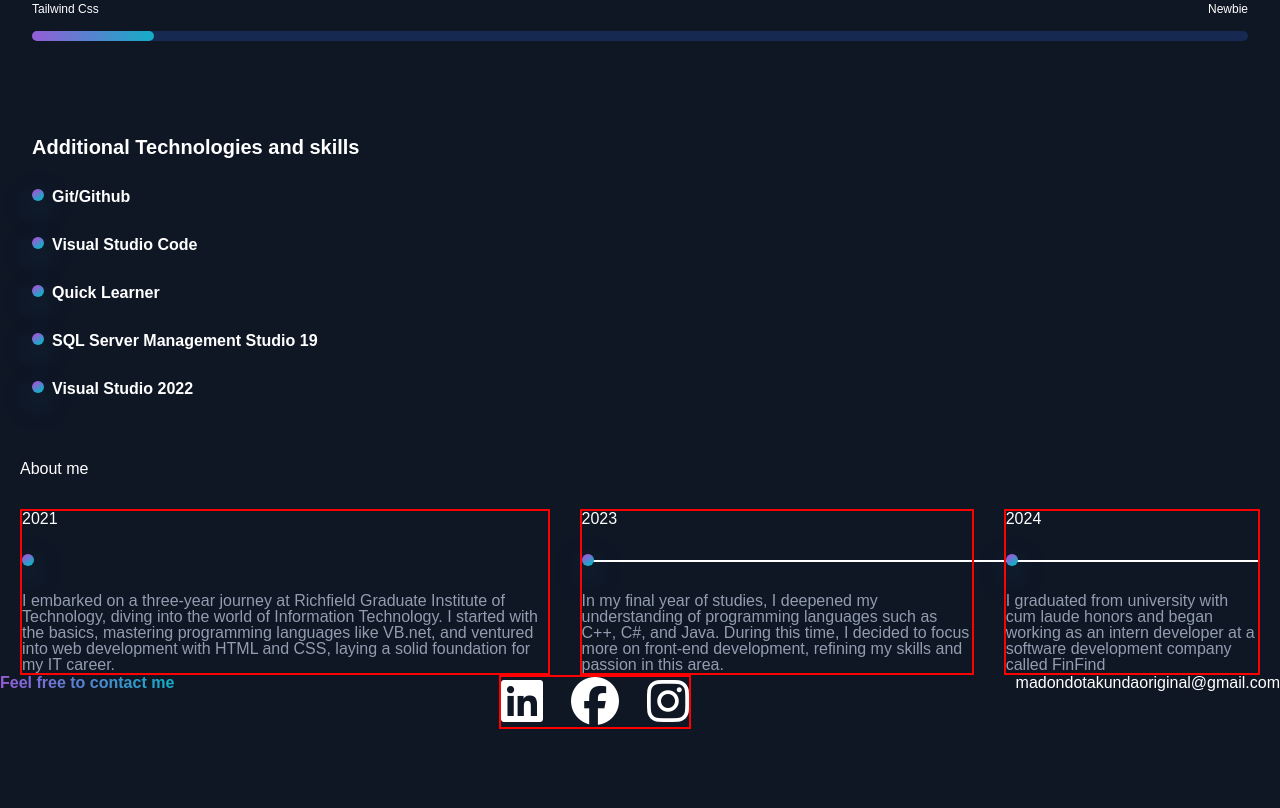
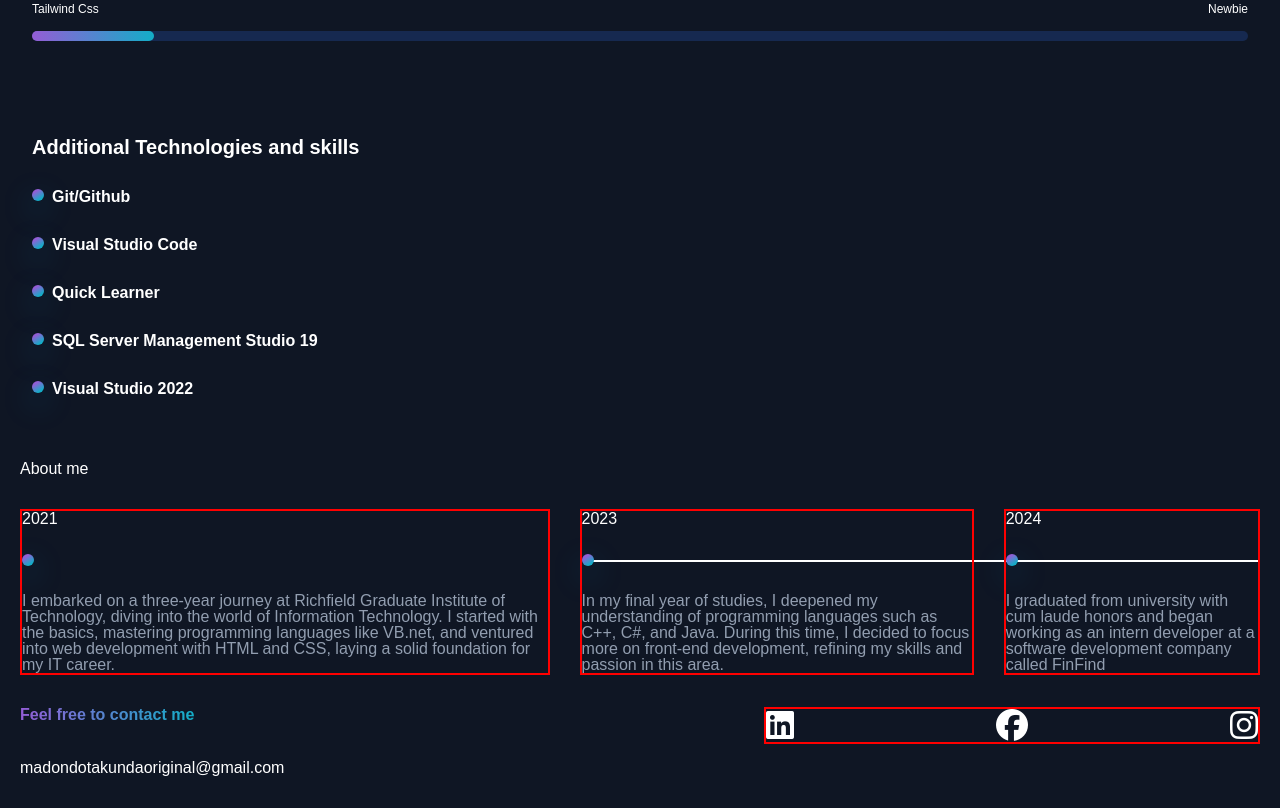
Before and after one commit to RodneyTakundaMadondo/Rodney-Portfolio, a plain HTML site: page index.html in a window 1280 px wide. Shown: the part 2560-3368 px from the top of the page. Before the commit the page ends 3289 px from the top, so only its background shows below. Drawn offline with Linux system fonts and the light colour scheme.

Commit message:
we coding bro

```diff
--- a/index.html
+++ b/index.html
@@ -231,8 +231,8 @@
 
     </main>
     <footer class="contacts">
-        <div class="contacts__container  min-width">
-            <div>
+        <div class="contacts__container section-grid  min-width">
+            <div class="contacts__cta-container">
                 <span class="contacts__cta">
                 Feel free to contact me
             </span></div>
--- a/scss/style.scss
+++ b/scss/style.scss
@@ -321,30 +321,41 @@ body {
         flex-direction: row;
         gap: 27px;;
     }
-
+  margin-bottom: 2rem;
 
 }
 
 .contacts{
+    padding: 0 20px;
     &__container{
         display: flex;
         flex-wrap: wrap;
         justify-content: space-between;
-        gap: 2rem;
+        gap: 1rem;
+
 
     }
     &__socials{
-       width: 12rem;
+        flex: 0 0 40%;
     }
     &__socials--icons{
         display: flex;
         justify-content: space-between;
-        font-size:3rem;
+        font-size:2rem
+    }
+    &__cta-container{
+        flex: 0 0 49%;
     }
     &__cta{
         background:  linear-gradient(270deg, #13adc7 0%, #6978d1 66.67%, #945dd6 100%);
     }
+    margin-bottom: 2rem;
 }
+
+
+
+
+
 //TYPOGRAPHY
 
 .header {
@@ -447,9 +458,7 @@ body {
     }
 }
 .contacts{
-    &__container{
 
-    }
     &__email{
         text-decoration: none;
     }
```
Also changed, not shown: dist/style.css, 1 other file.
